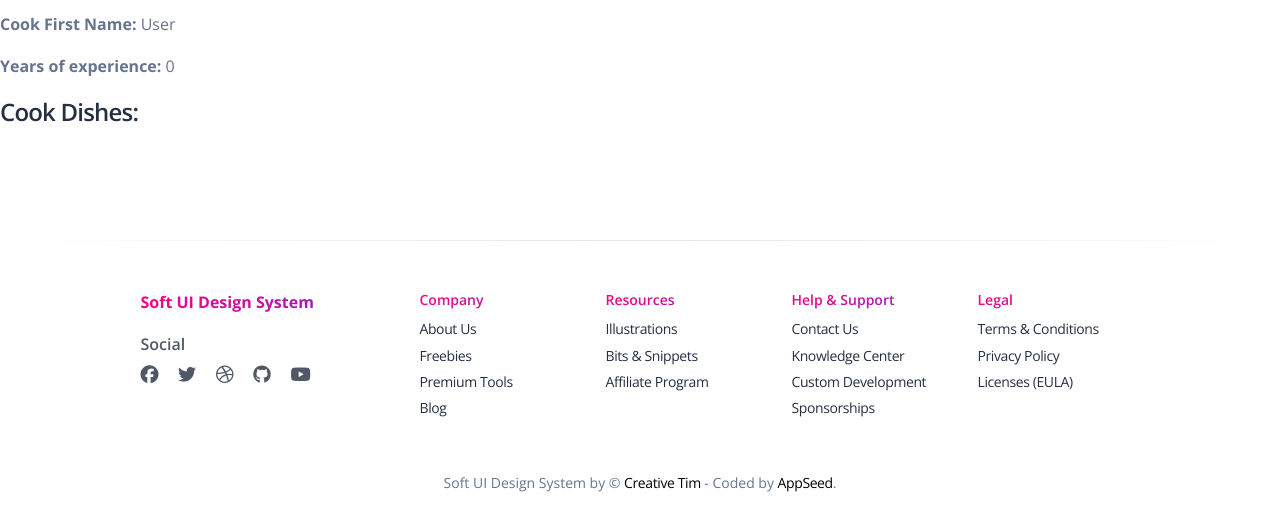
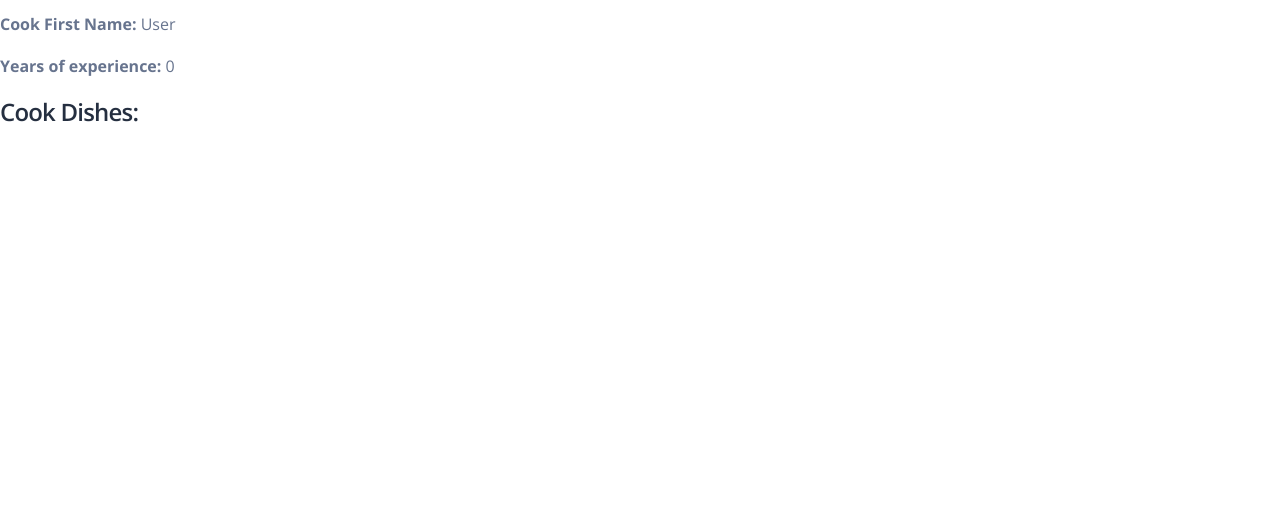
Before and after one commit to Luchnick112/py-resto-management, a Django app: page /cook/1/ in a window 1280 px wide. Shown: the part 598-1115 px from the top of the page. After the commit the page ends 720 px from the top, so only its background shows below. Run offline with Django 5.2, Linux system fonts and the light colour scheme; the visitor is signed in with stand-in values (Sample User, id 1); data comes from the database, SQL or seed files in the repository; data that the repository does not hold is empty; some libraries are stand-ins or nearby versions.

Commit message:
Remove unneccesary links on footer

```diff
--- a/templates/includes/footer.html
+++ b/templates/includes/footer.html
@@ -1,149 +1,149 @@
 
-  <footer class="footer pt-5 mt-5">
-    <hr class="horizontal dark mb-5">
-    <div class="container">
-      <div class=" row">
-        <div class="col-md-3 mb-4 ms-auto">
-          <div>
-            <h6 class="text-gradient text-primary font-weight-bolder">Soft UI Design System</h6>
-          </div>
-          <div>
-            <h6 class="mt-3 mb-2 opacity-8">Social</h6>
-            <ul class="d-flex flex-row ms-n3 nav">
-              <li class="nav-item">
-                <a class="nav-link pe-1" href="https://www.facebook.com/CreativeTim/" target="_blank">
-                  <i class="fab fa-facebook text-lg opacity-8"></i>
-                </a>
-              </li>
-              <li class="nav-item">
-                <a class="nav-link pe-1" href="https://twitter.com/creativetim" target="_blank">
-                  <i class="fab fa-twitter text-lg opacity-8"></i>
-                </a>
-              </li>
-              <li class="nav-item">
-                <a class="nav-link pe-1" href="https://dribbble.com/creativetim" target="_blank">
-                  <i class="fab fa-dribbble text-lg opacity-8"></i>
-                </a>
-              </li>
-              <li class="nav-item">
-                <a class="nav-link pe-1" href="https://github.com/creativetimofficial" target="_blank">
-                  <i class="fab fa-github text-lg opacity-8"></i>
-                </a>
-              </li>
-              <li class="nav-item">
-                <a class="nav-link pe-1" href="https://www.youtube.com/channel/UCVyTG4sCw-rOvB9oHkzZD1w" target="_blank">
-                  <i class="fab fa-youtube text-lg opacity-8"></i>
-                </a>
-              </li>
-            </ul>
-          </div>
-        </div>
-        <div class="col-md-2 col-sm-6 col-6 mb-4">
-          <div>
-            <h6 class="text-gradient text-primary text-sm">Company</h6>
-            <ul class="flex-column ms-n3 nav">
-              <li class="nav-item">
-                <a class="nav-link" href="https://www.creative-tim.com/presentation" target="_blank">
-                  About Us
-                </a>
-              </li>
-              <li class="nav-item">
-                <a class="nav-link" href="https://www.creative-tim.com/templates/free" target="_blank">
-                  Freebies
-                </a>
-              </li>
-              <li class="nav-item">
-                <a class="nav-link" href="https://www.creative-tim.com/templates/premium" target="_blank">
-                  Premium Tools
-                </a>
-              </li>
-              <li class="nav-item">
-                <a class="nav-link" href="https://www.creative-tim.com/blog" target="_blank">
-                  Blog
-                </a>
-              </li>
-            </ul>
-          </div>
-        </div>
-        <div class="col-md-2 col-sm-6 col-6 mb-4">
-          <div>
-            <h6 class="text-gradient text-primary text-sm">Resources</h6>
-            <ul class="flex-column ms-n3 nav">
-              <li class="nav-item">
-                <a class="nav-link" href="https://iradesign.io/" target="_blank">
-                  Illustrations
-                </a>
-              </li>
-              <li class="nav-item">
-                <a class="nav-link" href="https://www.creative-tim.com/bits" target="_blank">
-                  Bits & Snippets
-                </a>
-              </li>
-              <li class="nav-item">
-                <a class="nav-link" href="https://www.creative-tim.com/affiliates/new" target="_blank">
-                  Affiliate Program
-                </a>
-              </li>
-            </ul>
-          </div>
-        </div>
-        <div class="col-md-2 col-sm-6 col-6 mb-4">
-          <div>
-            <h6 class="text-gradient text-primary text-sm">Help & Support</h6>
-            <ul class="flex-column ms-n3 nav">
-              <li class="nav-item">
-                <a class="nav-link" href="https://www.creative-tim.com/contact-us" target="_blank">
-                  Contact Us
-                </a>
-              </li>
-              <li class="nav-item">
-                <a class="nav-link" href="https://www.creative-tim.com/knowledge-center" target="_blank">
-                  Knowledge Center
-                </a>
-              </li>
-              <li class="nav-item">
-                <a class="nav-link" href="https://services.creative-tim.com/?ref=ct-soft-ui-footer" target="_blank">
-                  Custom Development
-                </a>
-              </li>
-              <li class="nav-item">
-                <a class="nav-link" href="https://www.creative-tim.com/sponsorships" target="_blank">
-                  Sponsorships
-                </a>
-              </li>
-            </ul>
-          </div>
-        </div>
-        <div class="col-md-2 col-sm-6 col-6 mb-4 me-auto">
-          <div>
-            <h6 class="text-gradient text-primary text-sm">Legal</h6>
-            <ul class="flex-column ms-n3 nav">
-              <li class="nav-item">
-                <a class="nav-link" href="https://www.creative-tim.com/terms" target="_blank">
-                  Terms & Conditions
-                </a>
-              </li>
-              <li class="nav-item">
-                <a class="nav-link" href="https://www.creative-tim.com/privacy" target="_blank">
-                  Privacy Policy
-                </a>
-              </li>
-              <li class="nav-item">
-                <a class="nav-link" href="https://www.creative-tim.com/license" target="_blank">
-                  Licenses (EULA)
-                </a>
-              </li>
-            </ul>
-          </div>
-        </div>
-        <div class="col-12">
-          <div class="text-center">
-            <p class="my-4 text-sm">
-              Soft UI Design System by &copy; <a target="_blank" href="https://bit.ly/3fKQZaL" target="_blank">Creative Tim</a>
-              - Coded by <a target="_blank" href="https://appseed.us" target="_blank">AppSeed</a>.
-            </p>
-          </div>
-        </div>
-      </div>
-    </div>
-  </footer>
+<!--  <footer class="footer pt-5 mt-5">-->
+<!--    <hr class="horizontal dark mb-5">-->
+<!--    <div class="container">-->
+<!--      <div class=" row">-->
+<!--        <div class="col-md-3 mb-4 ms-auto">-->
+<!--          <div>-->
+<!--            <h6 class="text-gradient text-primary font-weight-bolder">Soft UI Design System</h6>-->
+<!--          </div>-->
+<!--          <div>-->
+<!--            <h6 class="mt-3 mb-2 opacity-8">Social</h6>-->
+<!--            <ul class="d-flex flex-row ms-n3 nav">-->
+<!--              <li class="nav-item">-->
+<!--                <a class="nav-link pe-1" href="https://www.facebook.com/CreativeTim/" target="_blank">-->
+<!--                  <i class="fab fa-facebook text-lg opacity-8"></i>-->
+<!--                </a>-->
+<!--              </li>-->
+<!--              <li class="nav-item">-->
+<!--                <a class="nav-link pe-1" href="https://twitter.com/creativetim" target="_blank">-->
+<!--                  <i class="fab fa-twitter text-lg opacity-8"></i>-->
+<!--                </a>-->
+<!--              </li>-->
+<!--              <li class="nav-item">-->
+<!--                <a class="nav-link pe-1" href="https://dribbble.com/creativetim" target="_blank">-->
+<!--                  <i class="fab fa-dribbble text-lg opacity-8"></i>-->
+<!--                </a>-->
+<!--              </li>-->
+<!--              <li class="nav-item">-->
+<!--                <a class="nav-link pe-1" href="https://github.com/creativetimofficial" target="_blank">-->
+<!--                  <i class="fab fa-github text-lg opacity-8"></i>-->
+<!--                </a>-->
+<!--              </li>-->
+<!--              <li class="nav-item">-->
+<!--                <a class="nav-link pe-1" href="https://www.youtube.com/channel/UCVyTG4sCw-rOvB9oHkzZD1w" target="_blank">-->
+<!--                  <i class="fab fa-youtube text-lg opacity-8"></i>-->
+<!--                </a>-->
+<!--              </li>-->
+<!--            </ul>-->
+<!--          </div>-->
+<!--        </div>-->
+<!--        <div class="col-md-2 col-sm-6 col-6 mb-4">-->
+<!--          <div>-->
+<!--            <h6 class="text-gradient text-primary text-sm">Company</h6>-->
+<!--            <ul class="flex-column ms-n3 nav">-->
+<!--              <li class="nav-item">-->
+<!--                <a class="nav-link" href="https://www.creative-tim.com/presentation" target="_blank">-->
+<!--                  About Us-->
+<!--                </a>-->
+<!--              </li>-->
+<!--              <li class="nav-item">-->
+<!--                <a class="nav-link" href="https://www.creative-tim.com/templates/free" target="_blank">-->
+<!--                  Freebies-->
+<!--                </a>-->
+<!--              </li>-->
+<!--              <li class="nav-item">-->
+<!--                <a class="nav-link" href="https://www.creative-tim.com/templates/premium" target="_blank">-->
+<!--                  Premium Tools-->
+<!--                </a>-->
+<!--              </li>-->
+<!--              <li class="nav-item">-->
+<!--                <a class="nav-link" href="https://www.creative-tim.com/blog" target="_blank">-->
+<!--                  Blog-->
+<!--                </a>-->
+<!--              </li>-->
+<!--            </ul>-->
+<!--          </div>-->
+<!--        </div>-->
+<!--        <div class="col-md-2 col-sm-6 col-6 mb-4">-->
+<!--          <div>-->
+<!--            <h6 class="text-gradient text-primary text-sm">Resources</h6>-->
+<!--            <ul class="flex-column ms-n3 nav">-->
+<!--              <li class="nav-item">-->
+<!--                <a class="nav-link" href="https://iradesign.io/" target="_blank">-->
+<!--                  Illustrations-->
+<!--                </a>-->
+<!--              </li>-->
+<!--              <li class="nav-item">-->
+<!--                <a class="nav-link" href="https://www.creative-tim.com/bits" target="_blank">-->
+<!--                  Bits & Snippets-->
+<!--                </a>-->
+<!--              </li>-->
+<!--              <li class="nav-item">-->
+<!--                <a class="nav-link" href="https://www.creative-tim.com/affiliates/new" target="_blank">-->
+<!--                  Affiliate Program-->
+<!--                </a>-->
+<!--              </li>-->
+<!--            </ul>-->
+<!--          </div>-->
+<!--        </div>-->
+<!--        <div class="col-md-2 col-sm-6 col-6 mb-4">-->
+<!--          <div>-->
+<!--            <h6 class="text-gradient text-primary text-sm">Help & Support</h6>-->
+<!--            <ul class="flex-column ms-n3 nav">-->
+<!--              <li class="nav-item">-->
+<!--                <a class="nav-link" href="https://www.creative-tim.com/contact-us" target="_blank">-->
+<!--                  Contact Us-->
+<!--                </a>-->
+<!--              </li>-->
+<!--              <li class="nav-item">-->
+<!--                <a class="nav-link" href="https://www.creative-tim.com/knowledge-center" target="_blank">-->
+<!--                  Knowledge Center-->
+<!--                </a>-->
+<!--              </li>-->
+<!--              <li class="nav-item">-->
+<!--                <a class="nav-link" href="https://services.creative-tim.com/?ref=ct-soft-ui-footer" target="_blank">-->
+<!--                  Custom Development-->
+<!--                </a>-->
+<!--              </li>-->
+<!--              <li class="nav-item">-->
+<!--                <a class="nav-link" href="https://www.creative-tim.com/sponsorships" target="_blank">-->
+<!--                  Sponsorships-->
+<!--                </a>-->
+<!--              </li>-->
+<!--            </ul>-->
+<!--          </div>-->
+<!--        </div>-->
+<!--        <div class="col-md-2 col-sm-6 col-6 mb-4 me-auto">-->
+<!--          <div>-->
+<!--            <h6 class="text-gradient text-primary text-sm">Legal</h6>-->
+<!--            <ul class="flex-column ms-n3 nav">-->
+<!--              <li class="nav-item">-->
+<!--                <a class="nav-link" href="https://www.creative-tim.com/terms" target="_blank">-->
+<!--                  Terms & Conditions-->
+<!--                </a>-->
+<!--              </li>-->
+<!--              <li class="nav-item">-->
+<!--                <a class="nav-link" href="https://www.creative-tim.com/privacy" target="_blank">-->
+<!--                  Privacy Policy-->
+<!--                </a>-->
+<!--              </li>-->
+<!--              <li class="nav-item">-->
+<!--                <a class="nav-link" href="https://www.creative-tim.com/license" target="_blank">-->
+<!--                  Licenses (EULA)-->
+<!--                </a>-->
+<!--              </li>-->
+<!--            </ul>-->
+<!--          </div>-->
+<!--        </div>-->
+<!--        <div class="col-12">-->
+<!--          <div class="text-center">-->
+<!--            <p class="my-4 text-sm">-->
+<!--              Soft UI Design System by &copy; <a target="_blank" href="https://bit.ly/3fKQZaL" target="_blank">Creative Tim</a> -->
+<!--              - Coded by <a target="_blank" href="https://appseed.us" target="_blank">AppSeed</a>.-->
+<!--            </p>-->
+<!--          </div>-->
+<!--        </div>-->
+<!--      </div>-->
+<!--    </div>-->
+<!--  </footer>-->
```
